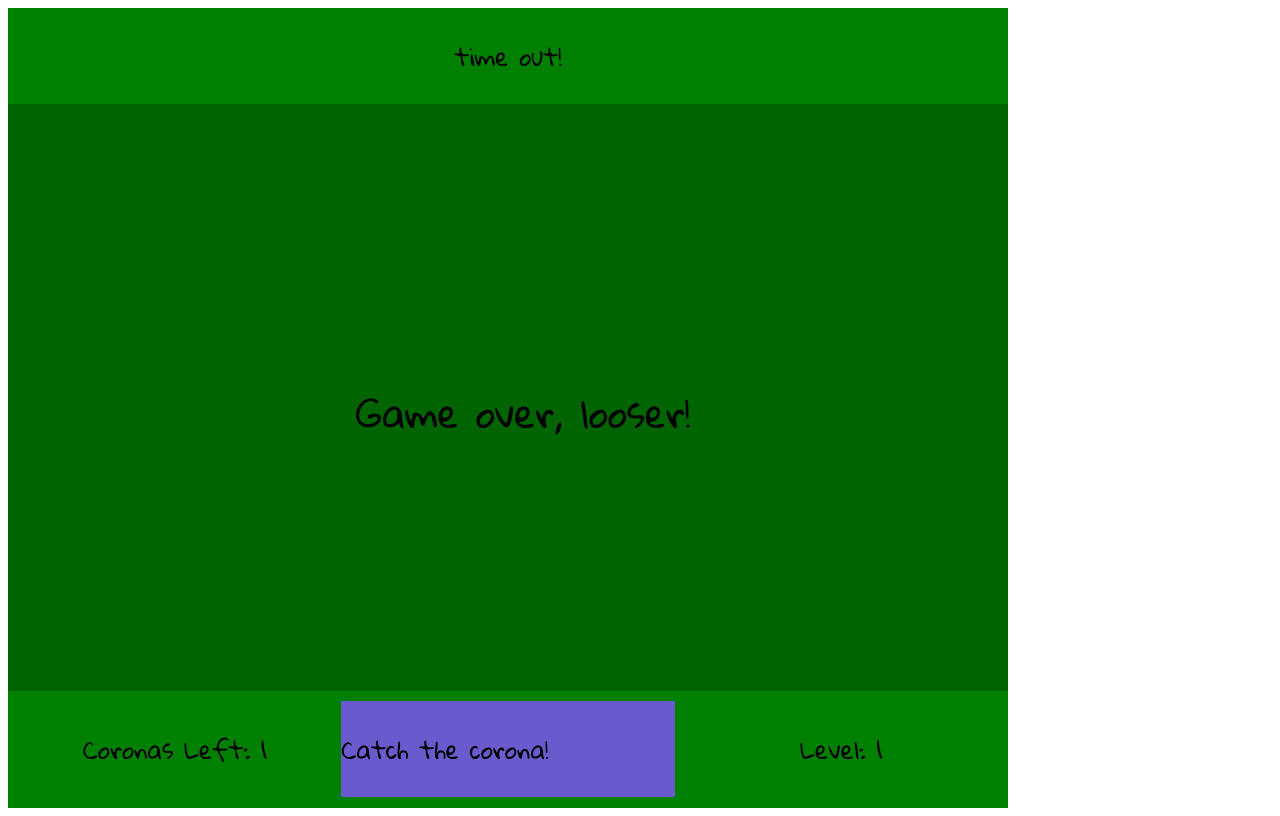
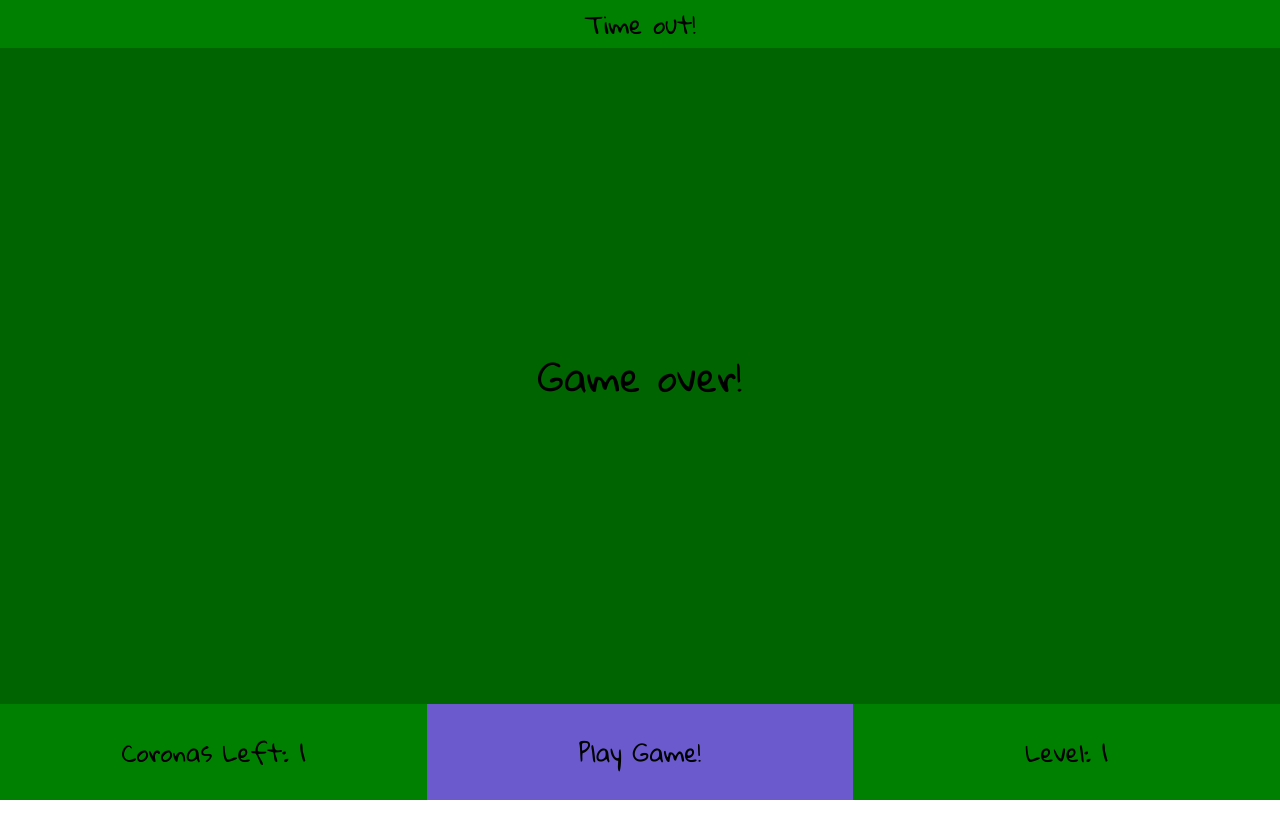
Before and after one commit to Adelson1606/Catch-a-The, a plain HTML site: page index.html in a window 1280 px wide. Both pictures are taken after a click on the element "Play Game". Drawn offline with nearby package versions, Linux system fonts and the light colour scheme.

Commit message:
finished

```diff
--- a/main.js
+++ b/main.js
@@ -4,14 +4,17 @@
 let level = 0
 let cleanTimer
 const colors = ['#ee3e3e', '#3e52f0', '#ef3ef0', '#f0ed3e', '#1e945f']
+const width = $('.main').width() - 100
+const height = $('.main').height() - 100
+
 function randomInteger (min, max) {
   return Math.floor(Math.random() * (max - min + 1)) + min
 }
 
 const generateFrog = function () {
   const $frog = $(`<div class='frog'><i class="fas fa-virus"></i></div>`)
-  const randWidth = Math.floor(Math.random() * 900)
-  const randHeigth = Math.floor(Math.random() * 600)
+  const randWidth = Math.floor(Math.random() * width)
+  const randHeigth = Math.floor(Math.random() * height)
   const randColor = Math.floor(Math.random() * colors.length)
   const size = randomInteger(25, 82)
 
@@ -34,16 +37,20 @@ const timer = function () {
   }
   cc()
   // повторить с интервалом 1 секунды
-  const timerId = setInterval(cc, 2000)
+  const timerId = setInterval(cc, 1000)
 
   // остановить вывод через 5 секунд
   const timeOutId = setTimeout(() => {
     clearInterval(timerId)
     $('.secondsLeft').remove()
     $('.frog').remove()
-    $('.timer').append(`<p class="secondsLeft"> time out!</p>`)
-    $('.main').append(`<div class="endGame">Game over, looser!</div>`)
-  }, ((level + 1) * 2000))
+    $('.timer').append(`<p class="secondsLeft"> Time out!</p>`)
+    $('.main').append(`<div class="endGame">Game over!</div>`)
+    $('.playBTN').remove()
+    const $gametext = $(`<p class='playBTN'>Play Game!</p>`)
+    $('.catch').append($gametext)
+
+  }, ((level + 1) * 1000))
 
 
   return () => {
@@ -86,9 +93,12 @@ $('.main').on('click', '.frog', function () {
     cleanTimer()
     level++
 
-    if (level === 5) {
+    if (level === 10) {
       $('.main').append(`<div class="endGame">Good game!</div>`)
       $('.secondsLeft').remove()
+      $('.playBTN').remove()
+      const $gametext = $(`<p class='playBTN'>Play Again!</p>`)
+      $('.catch').append($gametext)
     } else {
       cleanTimer = timer()
       for (let i = 0; i < level + 1; i++) {
@@ -101,6 +111,6 @@ $('.main').on('click', '.frog', function () {
       $('.frogsLeft').append($(`<p class='frogsLeftCount'>Coronas Left: ${$('.frog').length} </p>`))
     }
   } else {
-    $('.frogsLeft').append($(`<p class='frogsLeftCount'>Frogs Left: ${frogCount} </p>`))
+    $('.frogsLeft').append($(`<p class='frogsLeftCount'>Coronas Left: ${frogCount} </p>`))
   }
 })
--- a/style.css
+++ b/style.css
@@ -1,8 +1,7 @@
 .gameWindow {
   display: grid;
-  grid-template-rows: 1fr 15fr 3fr;
-  height: 800px;
-  width: 1000px;
+  grid-template-rows: 1fr 15fr 1fr;
+  height: 100%;
   font-family: 'Gloria Hallelujah', cursive;
   font-size: 24px;
 }
@@ -25,6 +24,9 @@
 .main {
   background-color: darkgreen;
   position: relative;
+  display: flex;
+  align-items: center;
+  justify-content: center;
 }
 
 
@@ -34,6 +36,9 @@
   cursor: pointer;
   /* height: 100%; */
   background-color: slateblue;
+  display: flex;
+  align-items: center;
+  justify-content: center;
 }
 
 
@@ -42,8 +47,14 @@
 }
 
 .endGame {
-    position: absolute;
-    top: 271px;
-    left: 348px;
     font-size: 38px;
 }
+
+body {
+    margin: 0;
+    height: 100vh;
+}
+
+p.secondsLeft {
+    margin: 0;
+}
```
